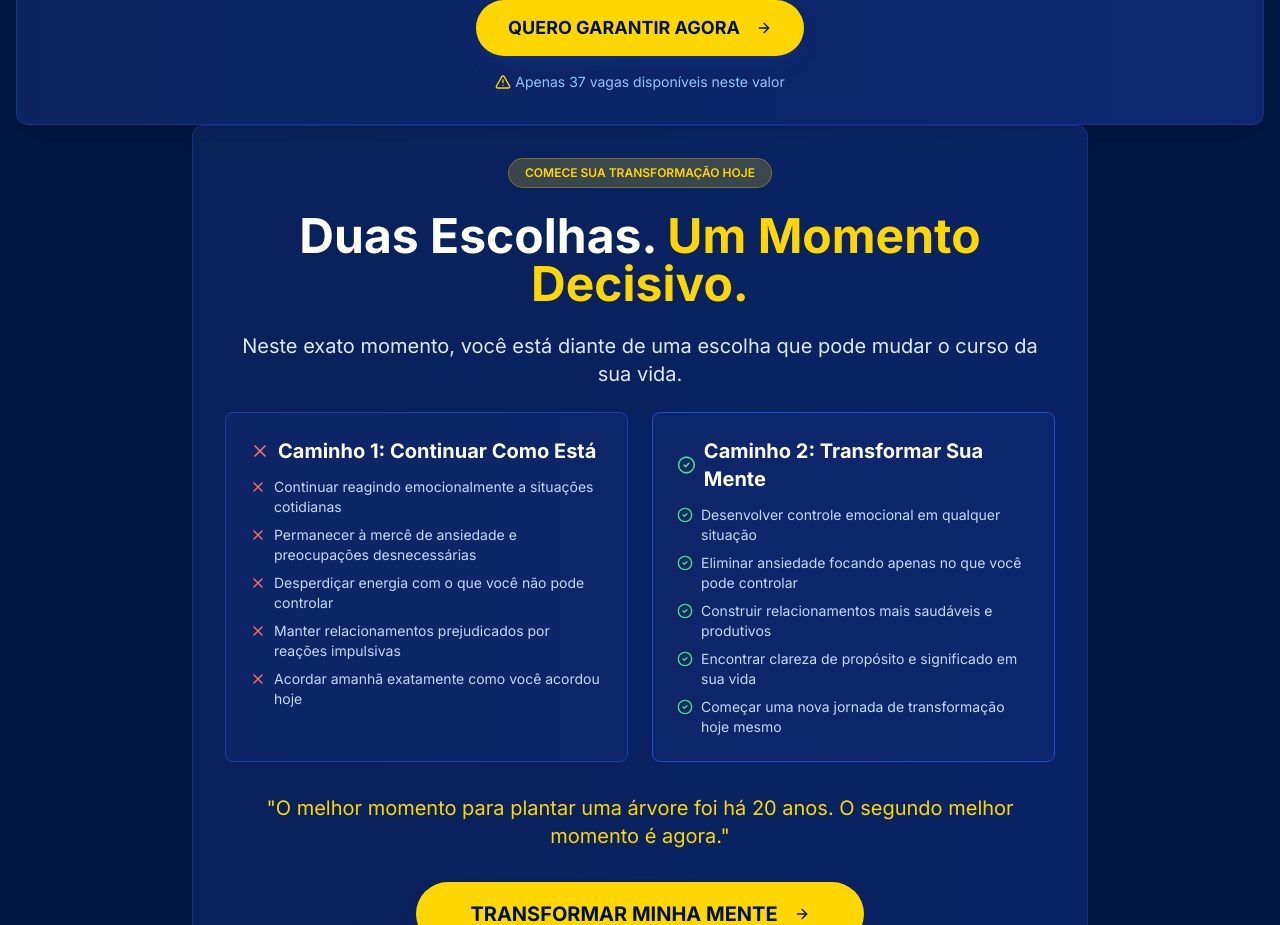
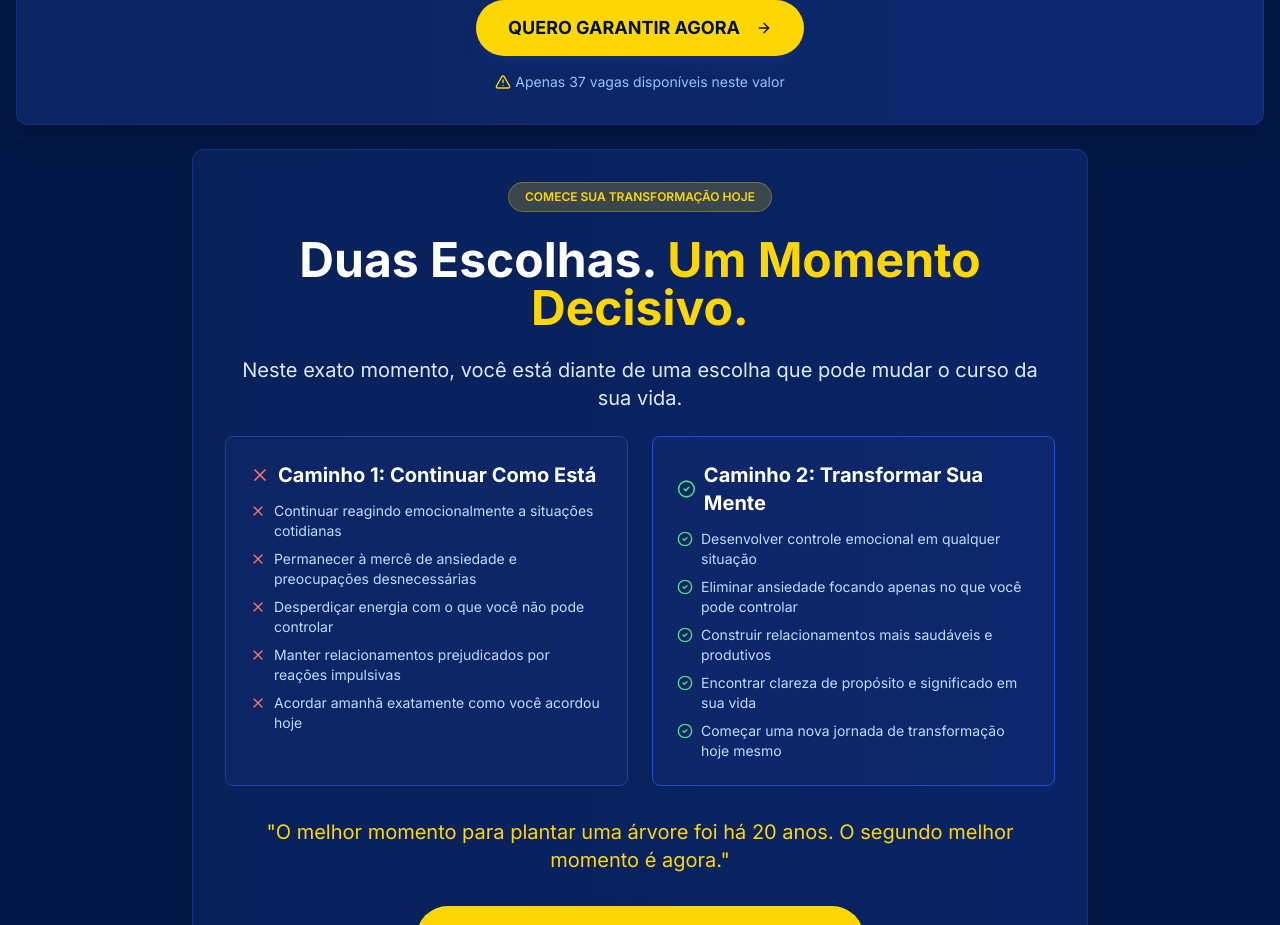
Before and after one commit to Mariaclara728/nuevo, a Next.js app: page / in a window 1280 px wide. Shown: the part 5620-6545 px from the top of the page. Built offline with nearby package versions, Linux system fonts and the light colour scheme.

Commit message:
Update page.tsx

```diff
--- a/app/page.tsx
+++ b/app/page.tsx
@@ -1061,6 +1061,9 @@ export default function Home() {
                 </div>
               </div>
             </div>
+            <p>
+              .
+            </p>
 
           {/* CTA Final */}
           <div className="max-w-4xl mx-auto bg-gradient-to-r from-blue-900/30 to-blue-800/30 rounded-xl p-8 border border-blue-800/50 shadow-xl text-center">
```
